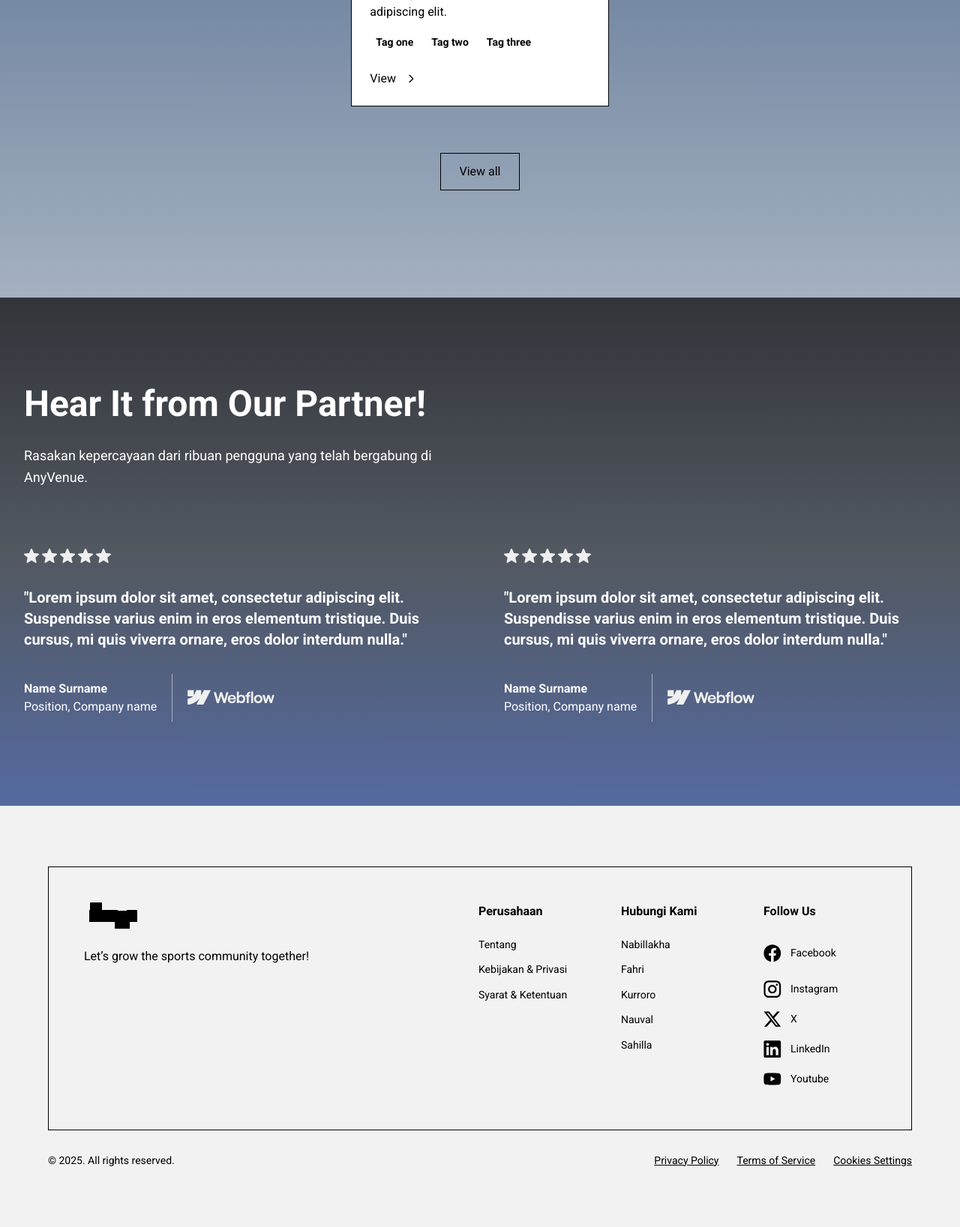
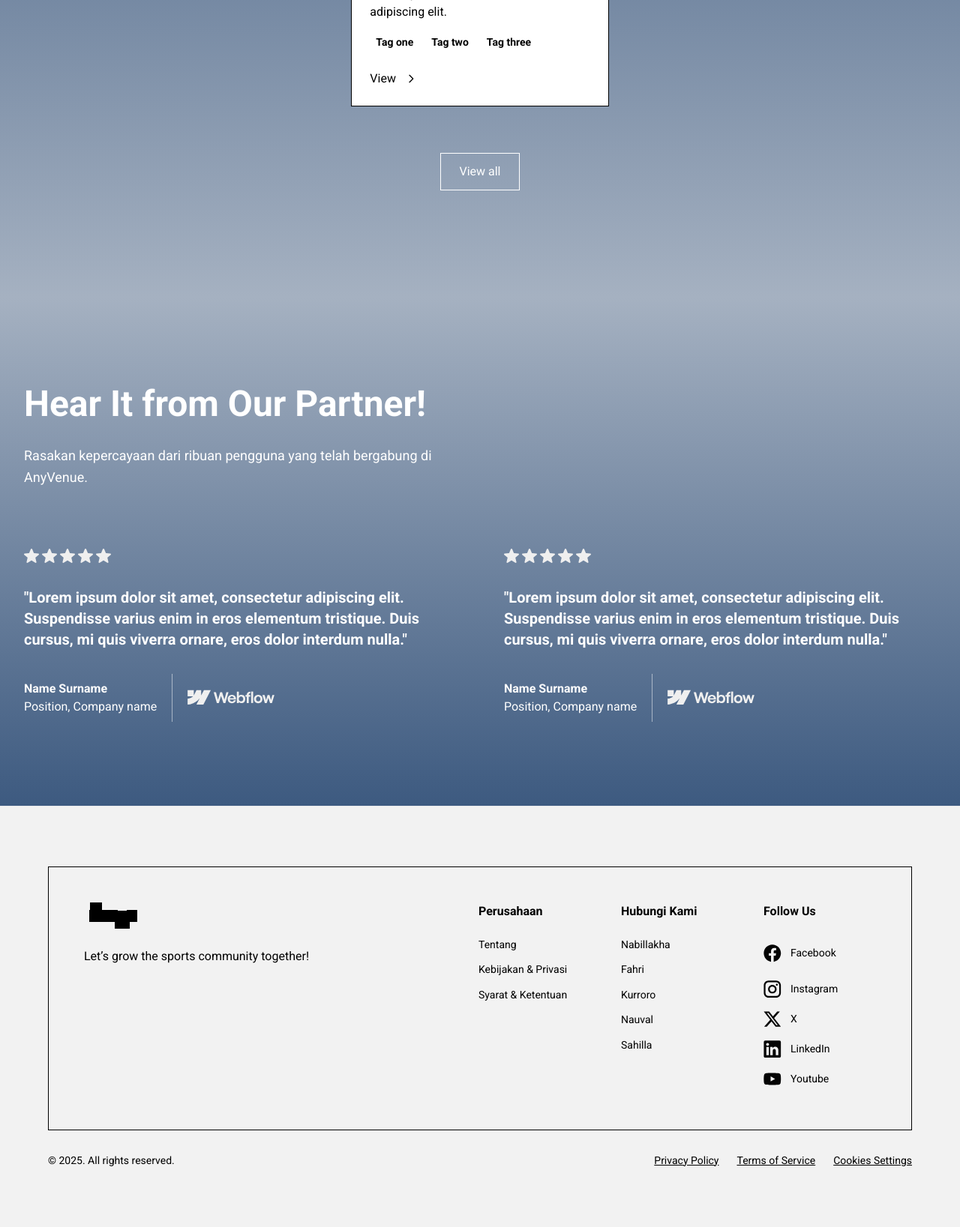
Before and after one commit to pbp-kelompok-b10/any-venue, a Django app: page / in a window 1280 px wide. Shown: the part 2842-4479 px from the top of the page at 75% size. Run offline with Django 5.2, Linux system fonts and the light colour scheme; grey boxes labelled with a size stand in for pictures from a placeholder-image service; some libraries are stand-ins or nearby versions.

Commit message:
Update landing section templates

```diff
--- a/landing/templates/sections/booking_preview.html
+++ b/landing/templates/sections/booking_preview.html
@@ -212,8 +212,8 @@
                 </div>
             </div>
             <div class="flex flex-col justify-start items-start gap-4">
-                <div data-alternate="True" data-icon-position="No icon" data-small="False" data-style="Secondary" class="px-6 py-3 outline outline-1 outline-Color-White inline-flex justify-center items-center gap-2">
-                    <div class="justify-start text-Color-White text-base font-normal font-['Roboto'] leading-normal">View all</div>
+                <div data-alternate="True" data-icon-position="No icon" data-small="False" data-style="Secondary" class="px-6 py-3 outline outline-1 outline-white inline-flex justify-center items-center gap-2">
+                    <div class="justify-start text-white text-base font-normal font-['Roboto'] leading-normal">View all</div>
                 </div>
             </div>
         </div>
--- a/landing/templates/sections/features_preview.html
+++ b/landing/templates/sections/features_preview.html
@@ -2,7 +2,7 @@
 {% load static %}
 {% block content %}
 
-<div class="w-full px-6 sm:px-12 md:px-16 py-28 bg-gradient-to-b from-Light-Navy to-neutral-lightest-new flex flex-col justify-start items-center gap-20 overflow-hidden">
+<div class="w-full px-6 sm:px-12 md:px-16 py-28 bg-gradient-to-b from-[#3D5A80] to-[#A5B1C1] flex flex-col justify-start items-center gap-20 overflow-hidden">
     <div class="w-full max-w-[1280px] flex flex-col justify-start items-center gap-20">
 
         <!-- Judul -->
--- a/landing/templates/sections/features_review.html
+++ b/landing/templates/sections/features_review.html
@@ -2,9 +2,9 @@
 {% load static %}
 {% block content %}
 
-<section class="relative w-full bg-[#A5B1C1] py-28 text-white">
+<section class="relative w-full bg-gradient-to-b from-[#A5B1C1] to-[#3D5A80] py-28 text-white">
 
-    <div class="gradient-overlay"></div>
+    <!-- <div class="gradient-overlay"></div> -->
 
     <div class="content-wrapper container mx-auto flex max-w-7xl flex-col items-start gap-20 px-4 sm:px-6 lg:px-8">
 
--- a/templates/base.html
+++ b/templates/base.html
@@ -29,7 +29,8 @@
             background: linear-gradient(to bottom,
                 rgba(0, 0, 0, 0.7) 0%,
                 rgba(0, 0, 0, 0.5) 50%,
-                rgba(30, 58, 138, 0.6) 100%);
+                rgba(61, 90, 128, 1) 100%);
+
             z-index: 1;
         }
 
```
